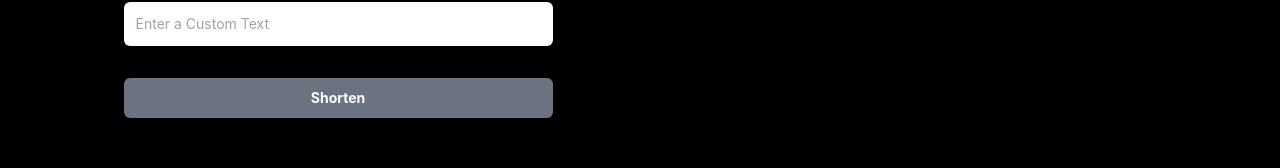
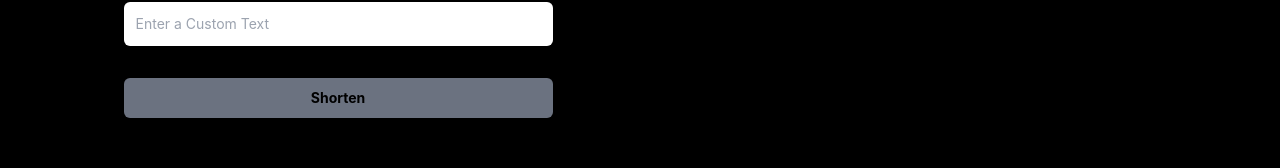
Before and after one commit to kuicpet/url_shortener_scissor, a Next.js app: page / in a window 1280 px wide. Shown: the part 258-426 px from the top of the page. Built offline with nearby package versions, Linux system fonts and the light colour scheme.

Commit message:
ft--reusable button component added

```diff
--- /dev/null
+++ b/components/Button.tsx
@@ -0,0 +1,31 @@
+import React from 'react';
+
+interface IButton {
+  text: string;
+  type?: 'button' | 'submit' | 'reset';
+  onClick?: () => void;
+  loading?: boolean;
+  className: string;
+  disabled: boolean;
+}
+const Button: React.FC<IButton> = ({
+  text,
+  onClick,
+  type,
+  loading = false,
+  className,
+  disabled,
+}) => {
+  return (
+    <button
+      onClick={onClick}
+      type={type}
+      className={className}
+      disabled={disabled}
+    >
+      {!loading ? <>{text}</> : 'Shortening...'}
+    </button>
+  );
+};
+
+export default Button;
--- a/components/Footer.tsx
+++ b/components/Footer.tsx
@@ -1,6 +1,6 @@
 import React from 'react';
 
-const Footer = () => {
+const Footer: React.FC = () => {
   const date = new Date().getFullYear();
   return (
     <footer className="flex items-center justify-center m-5">
--- a/components/Loader.tsx
+++ b/components/Loader.tsx
@@ -1,6 +1,6 @@
 import React from 'react';
 
-const Loader = () => {
+const Loader: React.FC = () => {
   return (
     <div role="status">
       <svg
--- a/components/ShortenForm.tsx
+++ b/components/ShortenForm.tsx
@@ -5,6 +5,7 @@ import { saveAs } from 'file-saver';
 import Confetti from 'react-confetti';
 import { toast, Toaster } from 'react-hot-toast';
 import Loader from './Loader';
+import Button from './Button';
 
 const ShortenForm: React.FC = () => {
   const qrCodeRef = useRef<any>(null);
@@ -75,13 +76,13 @@ const ShortenForm: React.FC = () => {
               value={customText}
               onChange={(e) => setCustomText(e.target.value)}
             />
-            <button
+            <Button
+              loading={loading}
+              disabled={!originalUrl}
+              text="Shorten"
               type="submit"
-              disabled={!originalUrl}
-              className="disabled:cursor-not-allowed disabled:bg-gray-500 enabled:bg-gradient-to-r to-green-400 from-blue-500 mt-3  font-bold outline-none border-none rounded-md text-sm w-full lg:w-3/4 sm:w-auto px-5 py-2.5 text-center text-white"
-            >
-              {loading ? 'Shortening...' : 'Shorten'}
-            </button>
+              className='"disabled:cursor-not-allowed disabled:bg-gray-500 enabled:bg-gradient-to-r to-green-400 from-blue-500 mt-3  font-bold outline-none border-none rounded-md text-sm w-full lg:w-3/4 sm:w-auto px-5 py-2.5 text-center text-white"'
+            />
           </div>
         </form>
       </div>
--- a/components/index.ts
+++ b/components/index.ts
@@ -1,4 +1,5 @@
 import Footer from './Footer';
 import ShortenForm from './ShortenForm';
+import Button from './Button';
 
-export { Footer, ShortenForm };
+export { Footer, ShortenForm, Button };
```
